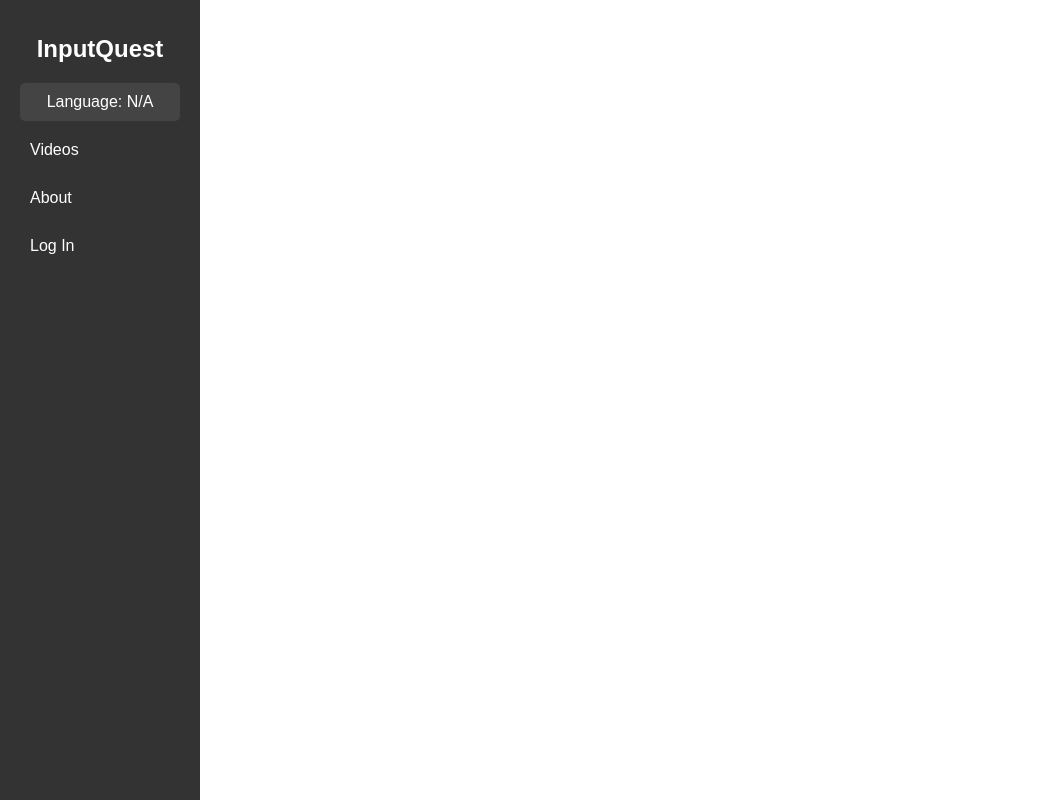
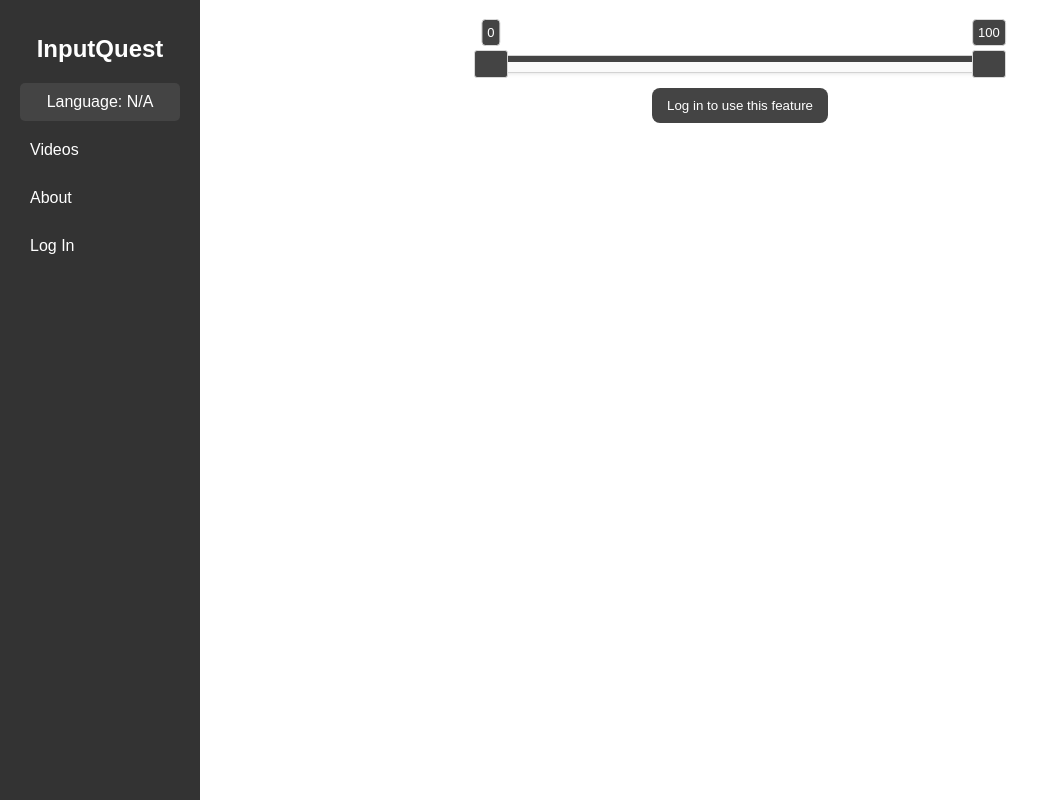
Before and after one commit to nyeager16/epiclang, a Django app: page /app/videos/ in a window 1280 px wide. Shown: the whole page, without its empty margins (0-1049 px from the left). Run offline with Django 5.2, Linux system fonts and the light colour scheme; data that the repository does not hold is empty; some libraries are stand-ins or nearby versions.

Commit message:
Fix Videos page for users with no sign in

```diff
--- a/app/static/app/css/learn_word.css
+++ b/app/static/app/css/learn_word.css
@@ -2,7 +2,7 @@ body {
     font-family: Arial, sans-serif;
     margin: 0;
     padding: 0;
-    background-color: #f4f4f4;
+    background-color: #fff;
 }
 
 .content {
--- a/app/templates/all_videos.html
+++ b/app/templates/all_videos.html
@@ -17,14 +17,12 @@
     {% include 'sidebar.html' %}
     {% endblock %}
     <div class="content">
-        {% if user.is_authenticated %}
-            <form id="filter-form">
-                <div id="range-slider"></div>
-                <input type="hidden" name="min_comprehension" id="min-comprehension" value="{{ min_comprehension|default:0 }}">
-                <input type="hidden" name="max_comprehension" id="max-comprehension" value="{{ max_comprehension|default:100 }}">
-                <button type="submit">Apply Filter</button>
-            </form>
-        {% endif %}
+        <form id="filter-form">
+            <div id="range-slider"></div>
+            <input type="hidden" name="min_comprehension" id="min-comprehension" value="{{ min_comprehension|default:0 }}">
+            <input type="hidden" name="max_comprehension" id="max-comprehension" value="{{ max_comprehension|default:100 }}">
+            <button type="submit">{{ message }}</button>
+        </form>
         <div class="video-grid" id="video-grid">
             {% for video in videos %}
             <div class="video-item">
--- a/app/views.py
+++ b/app/views.py
@@ -21,6 +21,8 @@ def all_videos(request):
     selected_language = None
     comprehension_level_min = 0
     comprehension_level_max = 100
+    message = "Log in to use this feature"
+    if user: message = "Apply Filter"
 
     # Get user preferences if the user is authenticated
     if user:
@@ -65,6 +67,7 @@ def all_videos(request):
         'selected_language': selected_language,
         'min_comprehension': comprehension_level_min,
         'max_comprehension': comprehension_level_max,
+        'message': message,
     })
 
 def update_queue_ci(request):
```
